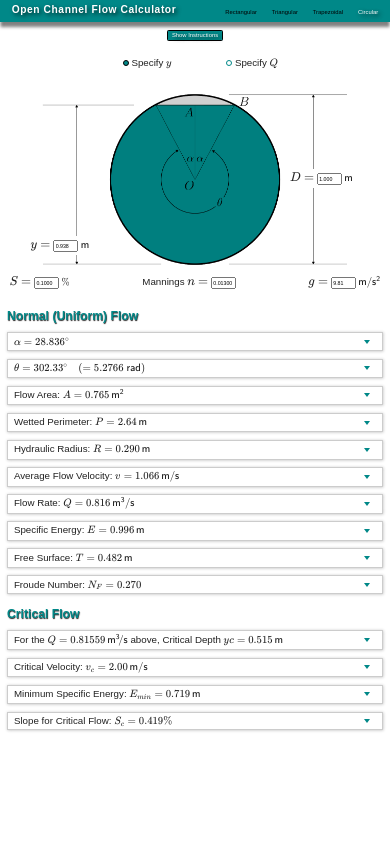
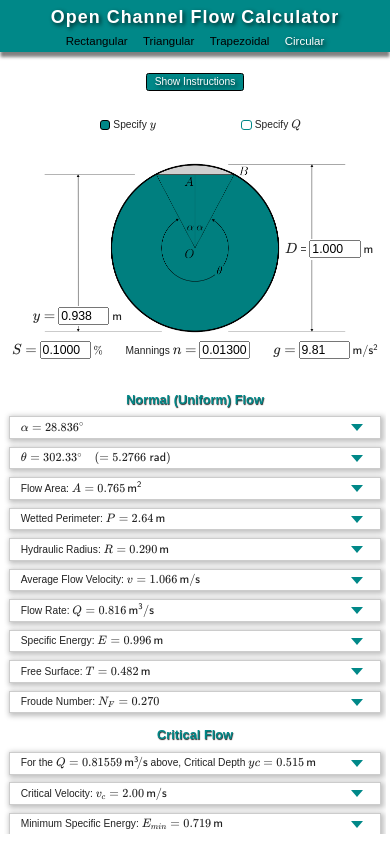
Before and after one commit to dmorgorg/ocfc, a SvelteKit app: page /fluids/ocfc in a window 390 px wide. Built offline with nearby package versions, Linux system fonts and the light colour scheme.

Commit message:
mobile first

```diff
--- a/src/routes/fluids/ocfc/app.scss
+++ b/src/routes/fluids/ocfc/app.scss
@@ -35,10 +35,17 @@ html {
   box-sizing: inherit;
 }
 
-html {
-	font-size: 1.5vw;
+.katex {
+  font-size: 120%;
+}
+.katex-display > .katex,
+.katex-inline > .katex {
+  color: var(--primaryColor);
 }
 
+html {
+  font-size: 2.625vw;
+}
 body {
   background: var(--bg);
   color: var(--offBlack);
@@ -49,73 +56,12 @@ body {
   overflow-y: hidden;
   padding: 0;
 }
-
 main {
   margin: 1rem 0.375rem;
   overflow-y: auto;
-	padding: 0 calc(50vw - 20rem);
+  padding: 0 calc(50vw - 18.5rem);
   text-align: center;
 }
-@media (max-width: 1024px) {
-	main {
-		// color: red;
-		font-size: 1.625vw;
-		padding: 0 calc(50vw - 22.5rem);
-	}
-}
-@media (max-width: 864px) {
-	main {
-		// color: purple;
-		font-size: 1.75vw;
-		padding: 0 calc(50vw - 25rem);
-	}
-}
-@media (max-width: 640px) {
-	main {
-		// color: pink;
-		font-size: 2vw;
-		padding: 0 calc(50vw - 30rem);
-	}
-}
-@media (max-width: 480px) {
-	main {
-		// color: green;
-		font-size: 2.5vw;
-		padding: 0 calc(50vw - 32.5rem);
-	}
-}
-
-
-img {
-	width: 100%;
-	&.super {
-		position: absolute;
-		left: 0;
-	}
-}
-
-section {
-	&.results {
-		margin: 3rem auto;
-		& h1 {
-			color: var(--primaryColor);
-			font-size: 125%;
-			margin: 1em 0 0.5em 0;
-			text-align: left;
-			text-shadow: var(--textShadowTiny);
-			margin: 1em 0 0.5em 0;
-		}
-	}
-	&.fig {
-		margin: 0 auto;
-		position: relative;
-	}
-}
-
-// .lower-inputs {
-//         background: green;
-//         font-size: 2em;
-//     }
 
 /*
 ======
@@ -129,28 +75,30 @@ Navbar
   display: flex;
   align-items: center;
   box-shadow: var(--navShadow);
-	justify-content: space-between;
+  justify-content: center;
+  flex-wrap: wrap;
 
   h1.nav-title {
     font-size: 175%;
     text-transform: capitalize;
     margin-top: 0.25rem;
-		margin-bottom: 0.75rem;
+    margin-bottom: 0.5rem;
     text-shadow: var(--textShadow);
     color: white;
     letter-spacing: 0.1rem;
   }
 
   .nav-links {
-		cursor: pointer;
     display: flex;
     justify-content: space-between;
-		margin-right: -1rem;
+    margin-bottom: 0.5em;
 
     .nav-link {
-			font-size: 1rem;
-			margin-left: 0.5rem;
+      font-size: 1.125rem;
+      margin-left: 0.75rem;
+      margin-right: 0.75rem;
       text-transform: capitalize;
+      padding: 0;
 
       &:hover {
         color: var(--midGrey);
@@ -164,30 +112,34 @@ Navbar
   }
 }
 
+section {
+  &.results {
+    margin: 3rem auto;
+    & h1 {
+      color: var(--primaryColor);
+      font-size: 125%;
+      margin: 1em 0 0.5em 0;
+      text-align: center;
+      text-shadow: var(--textShadowTiny);
+      margin: 1em 0 0.5em 0;
+    }
+  }
+  &.fig {
+    margin: 0 auto;
+    position: relative;
+  }
+}
 
+img {
+  width: 100%;
+  &.super {
+    position: absolute;
+    left: 0;
+  }
+}
 
 .hide {
   display: none;
-
-	// position: absolute;
-	// visibility: hidden;
-	// opacity: 0;
-	// transition: visibility 0s, opacity 0.5s linear;
-}
-// img {
-// 	display: none;
-// }
-// .show {
-// 	display: block;
-// }
-
-.katex {
-	font-size: 110%;
-}
-
-.katex-display > .katex,
-.katex-inline > .katex  {
-	color: var(--primaryColor);
 }
 
 .container {
@@ -196,6 +148,7 @@ Navbar
   height: 100vh;
   justify-content: flex-start;
   overflow-y: hidden;
+  // background: pink;
 }
 
 /*
@@ -235,23 +188,13 @@ label input[type="radio"] + * {
   padding: 1.5rem 1rem;
 }
 
+input[type="number"] {
+  padding: 0;
+}
+
 label.yQlayout + label.yQlayout {
   margin-left: 5rem;
 }
-
-/* Chrome, Safari, Edge, Opera */
-
-// input::-webkit-outer-spin-button,
-// input::-webkit-inner-spin-button {
-// 	-webkit-appearance: none;
-// 	margin: 0;
-// }
-
-/* Firefox */
-
-// input[type="number"] {
-// 	-moz-appearance: textfield;
-// }
 
 /*
 ======
@@ -369,3 +312,35 @@ main::-webkit-scrollbar-thumb {
   scrollbar-color: var(--primary) var(--mainGrey);
   /* scroll thumb and track */
 }
+
+// @media (max-width: 1024px) {
+// 	body {
+// 		font-size: 1.625vw;
+// 		color: red;
+// 	}
+// 	input {
+// 		font-size: 300%;
+// 	}
+// 	main {
+// 		//
+
+// 		padding: 0 calc(50vw - 22.5rem);
+// 	}
+// }
+// @media (max-width: 864px) {
+// 	main {
+// 		// color: purple;
+// 		font-size: 1.75vw;
+// 		padding: 0 calc(50vw - 25rem);
+// 	}
+// }
+// @media (max-width: 640px) {
+// 	main {
+// 		// color: pink;
+// 		font-size: 2vw;
+// 		padding: 0 calc(50vw - 30rem);
+// 	}
+// }
+// @media (max-width: 480px) {
+
+// }
--- a/src/routes/fluids/ocfc/components/CircularQ.svelte
+++ b/src/routes/fluids/ocfc/components/CircularQ.svelte
@@ -257,7 +257,7 @@
 
     <form>
       <label class="diam">
-        {@html ki(`\\large D=`)}
+        {@html ki(`\\large D`)} =
         <input
           type="number"
           step="any"
@@ -758,7 +758,7 @@
         &.diam {
           padding: 0.1em;
           top: 43%;
-          left: 75%;
+          left: 74%;
           background-color: white;
         }
       }
--- a/src/routes/fluids/ocfc/components/CircularY.svelte
+++ b/src/routes/fluids/ocfc/components/CircularY.svelte
@@ -206,7 +206,7 @@
 
     <form>
       <label class="diam">
-        {@html ki(`\\large D=`)}
+        {@html ki(`\\large D`)} =
         <input
           type="number"
           step="any"
@@ -672,8 +672,8 @@
 
     form {
       input {
-        width: 4.25rem;
-        font-size: 0.9rem;
+        width: 5rem;
+        font-size: 1.2rem;
         padding-left: 0.1rem;
         padding-right: 0.1rem;
         cursor: pointer;
@@ -685,7 +685,6 @@
       }
 
       label {
-        // font-size: 90%;
         position: absolute;
         padding: 0 0.25em;
 
@@ -699,7 +698,7 @@
         &.diam {
           padding: 0.1em;
           top: 43%;
-          left: 75%;
+          left: 74%;
           background-color: white;
         }
       }
--- a/src/routes/fluids/ocfc/components/Intro.svelte
+++ b/src/routes/fluids/ocfc/components/Intro.svelte
@@ -46,16 +46,17 @@
     {@html ki(`Q`)} is specified, then the corresponding flow depth {@html ki(
       `y`
     )} will be calculated.
-    <p />
+
     {#if typeOfChannel !== "triangular"}
+      <p />
       <span style="font-weight: bold; letter-spacing: -0.05em">Note</span> that,
       for a {typeOfChannel}
       channel, {@html ki(`y`)} cannot be determined analytically from {@html ki(
         `Q`
       )} and is found using an iterative method.
     {/if}
-    <p />
-    <br />
+    <!-- <p />
+    <br /> -->
     <!-- By default, this calculator uses {@html ki(`3`)} significant digits for input
     values and answers (or {@html ki(`4`)}
     significant digits if the first non-zero digit is a {@html ki(`1`)}, e.g.{@html ki(
@@ -118,6 +119,8 @@
   section {
     width: 80%;
     margin: 0 auto;
+    border: 1px solid black;
+    padding: 1em;
   }
   button {
     background: var(--primaryColor);
@@ -130,6 +133,7 @@
     padding: 0.25em 0.75em;
     text-shadow: var(--textShadow);
     margin-bottom: 1em;
+    margin-top: 1em;
 
     &:hover {
       background-color: var(--midGrey);
--- a/src/routes/fluids/ocfc/components/NavButton.svelte
+++ b/src/routes/fluids/ocfc/components/NavButton.svelte
@@ -3,7 +3,11 @@
   export let channelType;
 </script>
 
-<button class:active={channelType === name} on:click={() => (channelType = name)} class="nav-link">
+<button
+  class:active={channelType === name}
+  on:click={() => (channelType = name)}
+  class="nav-link"
+>
   <slot />
 </button>
 
--- a/src/routes/fluids/ocfc/components/NavigationHeader.svelte
+++ b/src/routes/fluids/ocfc/components/NavigationHeader.svelte
@@ -2,7 +2,6 @@
   import NavButton from "./NavButton.svelte";
   export let channelType;
 </script>
-
 
 <nav class="nav">
   <h1 class="nav-title">open channel flow calculator</h1>
@@ -12,5 +11,4 @@
     <NavButton bind:channelType name="trapezoidal">trapezoidal</NavButton>
     <NavButton bind:channelType name="circular">circular</NavButton>
   </div>
-
 </nav>
```
Lines whose indentation alone changed are shown as unchanged.
